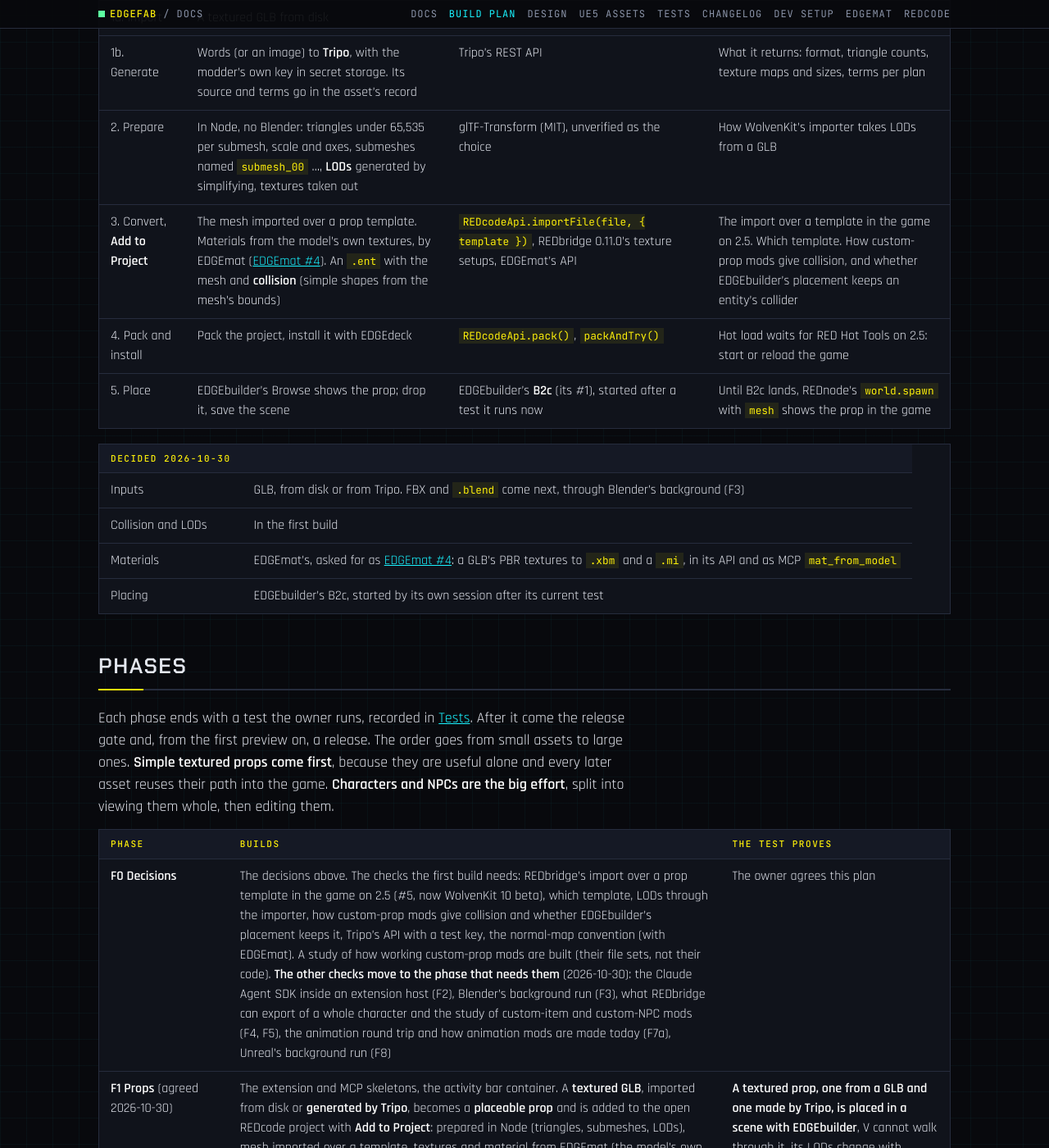
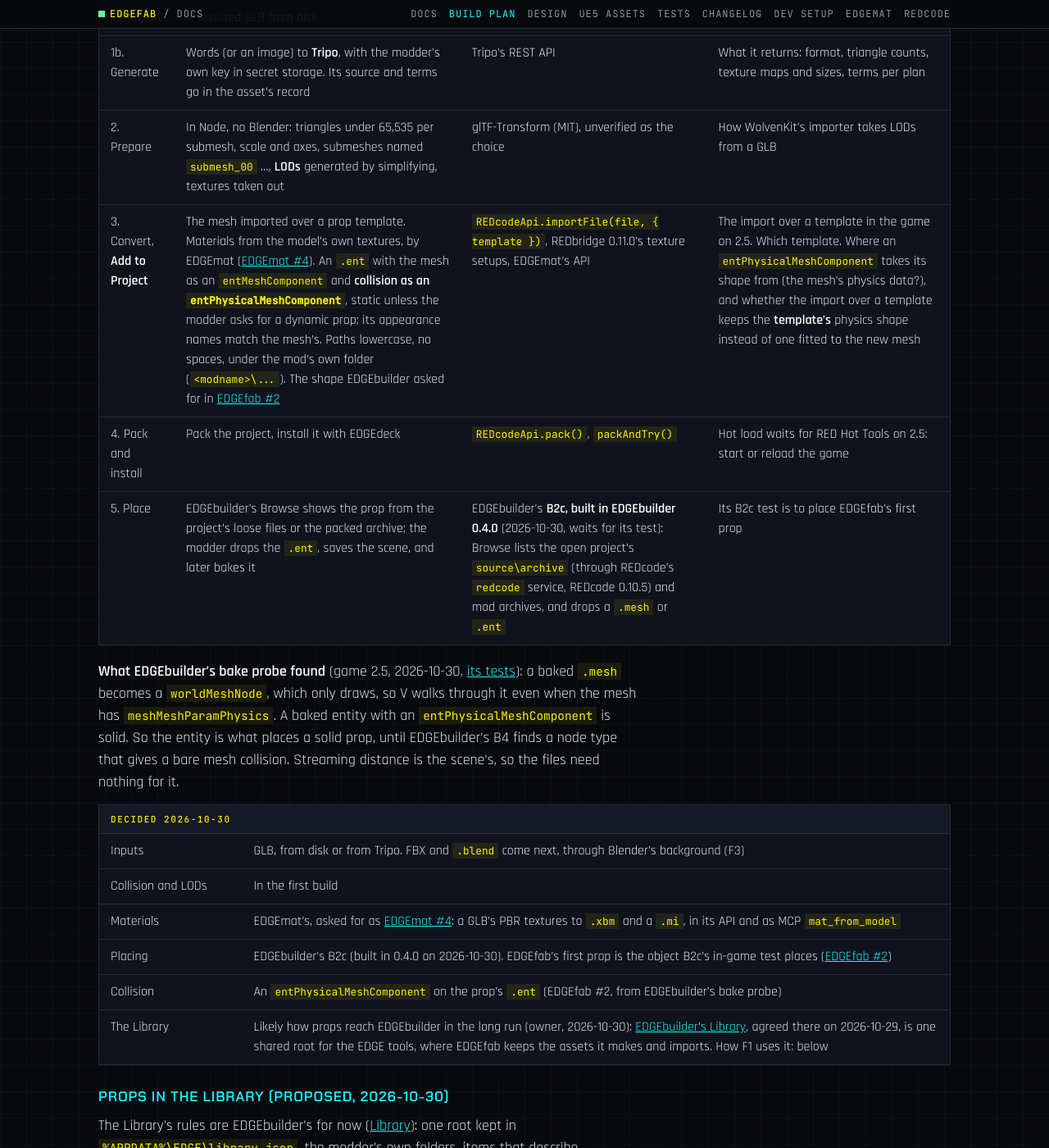
Before and after one commit to Edgemodders/EDGEfab, a Jekyll site: the page built from docs/plan.md, in a window 1280 px wide and 1400 px high, scrolled down 5261 px. Shown: the whole window at 82% size. Built offline with Jekyll 4.4.1, drawn with Linux system fonts in a browser that asks for light colours; some of the changed text lies outside the part shown.

Commit message:
Plan: EDGEbuilder's B2c is built; props get an entity with collision (#2); props in the Library, proposed
Co-Authored-By: Claude Opus 5.5 <noreply@anthropic.com>

```diff
--- a/docs/plan.md
+++ b/docs/plan.md
@@ -112,16 +112,34 @@ The owner's round trip: **import or generate a fully textured mesh, convert it t
 | 1a. Import | A textured GLB from disk | | |
 | 1b. Generate | Words (or an image) to **Tripo**, with the modder's own key in secret storage. Its source and terms go in the asset's record | Tripo's REST API | What it returns: format, triangle counts, texture maps and sizes, terms per plan |
 | 2. Prepare | In Node, no Blender: triangles under 65,535 per submesh, scale and axes, submeshes named `submesh_00` ..., **LODs** generated by simplifying, textures taken out | glTF-Transform (MIT), unverified as the choice | How WolvenKit's importer takes LODs from a GLB |
-| 3. Convert, **Add to Project** | The mesh imported over a prop template. Materials from the model's own textures, by EDGEmat ([EDGEmat #4](https://github.com/Edgemodders/EDGEmat/issues/4)). An `.ent` with the mesh and **collision** (simple shapes from the mesh's bounds) | `REDcodeApi.importFile(file, { template })`, REDbridge 0.11.0's texture setups, EDGEmat's API | The import over a template in the game on 2.5. Which template. How custom-prop mods give collision, and whether EDGEbuilder's placement keeps an entity's collider |
+| 3. Convert, **Add to Project** | The mesh imported over a prop template. Materials from the model's own textures, by EDGEmat ([EDGEmat #4](https://github.com/Edgemodders/EDGEmat/issues/4)). An `.ent` with the mesh as an `entMeshComponent` and **collision as an `entPhysicalMeshComponent`**, static unless the modder asks for a dynamic prop; its appearance names match the mesh's. Paths lowercase, no spaces, under the mod's own folder (`<modname>\...`). The shape EDGEbuilder asked for in [EDGEfab #2](https://github.com/Edgemodders/EDGEfab/issues/2) | `REDcodeApi.importFile(file, { template })`, REDbridge 0.11.0's texture setups, EDGEmat's API | The import over a template in the game on 2.5. Which template. Where an `entPhysicalMeshComponent` takes its shape from (the mesh's physics data?), and whether the import over a template keeps the **template's** physics shape instead of one fitted to the new mesh |
 | 4. Pack and install | Pack the project, install it with EDGEdeck | `REDcodeApi.pack()`, `packAndTry()` | Hot load waits for RED Hot Tools on 2.5: start or reload the game |
-| 5. Place | EDGEbuilder's Browse shows the prop; drop it, save the scene | EDGEbuilder's **B2c** (its #1), started after a test it runs now | Until B2c lands, REDnode's `world.spawn` with `mesh` shows the prop in the game |
+| 5. Place | EDGEbuilder's Browse shows the prop from the project's loose files or the packed archive; the modder drops the `.ent`, saves the scene, and later bakes it | EDGEbuilder's **B2c, built in EDGEbuilder 0.4.0** (2026-10-30, waits for its test): Browse lists the open project's `source\archive` (through REDcode's `redcode` service, REDcode 0.10.5) and mod archives, and drops a `.mesh` or `.ent` | Its B2c test is to place EDGEfab's first prop |
+
+**What EDGEbuilder's bake probe found** (game 2.5, 2026-10-30, [its tests](https://edgemodders.github.io/EDGEbuilder/testing.html#bake-probe)): a baked `.mesh` becomes a `worldMeshNode`, which only draws, so V walks through it even when the mesh has `meshMeshParamPhysics`. A baked entity with an `entPhysicalMeshComponent` is solid. So the entity is what places a solid prop, until EDGEbuilder's B4 finds a node type that gives a bare mesh collision. Streaming distance is the scene's, so the files need nothing for it.
 
 | Decided 2026-10-30 | |
 |---|---|
 | Inputs | GLB, from disk or from Tripo. FBX and `.blend` come next, through Blender's background (F3) |
 | Collision and LODs | In the first build |
 | Materials | EDGEmat's, asked for as [EDGEmat #4](https://github.com/Edgemodders/EDGEmat/issues/4): a GLB's PBR textures to `.xbm` and a `.mi`, in its API and as MCP `mat_from_model` |
-| Placing | EDGEbuilder's B2c, started by its own session after its current test |
+| Placing | EDGEbuilder's B2c (built in 0.4.0 on 2026-10-30). EDGEfab's first prop is the object B2c's in-game test places ([EDGEfab #2](https://github.com/Edgemodders/EDGEfab/issues/2)) |
+| Collision | An `entPhysicalMeshComponent` on the prop's `.ent` (EDGEfab #2, from EDGEbuilder's bake probe) |
+| The Library | Likely how props reach EDGEbuilder in the long run (owner, 2026-10-30): [EDGEbuilder's Library](https://edgemodders.github.io/EDGEbuilder/library.html), agreed there on 2026-10-29, is one shared root for the EDGE tools, where EDGEfab keeps the assets it makes and imports. How F1 uses it: below |
+
+### Props in the Library (proposed, 2026-10-30)
+
+The Library's rules are EDGEbuilder's for now ([Library](https://edgemodders.github.io/EDGEbuilder/library.html)): one root kept in `%APPDATA%\EDGE\library.json`, the modder's own folders, items that describe themselves, and a "came from" note on anything copied into a project. EDGEfab's part:
+
+| | Proposed |
+|---|---|
+| The item | A prop is a folder `<name>.prop/` with `prop.json`: its name, its source (a file, or a Tripo task) and license, the prepared GLB, the game files built and their game paths, the game and tool versions |
+| Where | A Library folder the modder picks. EDGEfab may be the first tool to need the Library: it then asks where, offering `Documents\EDGE Library`, as the rules say |
+| Add to Project | Copies the prop's game files into the project's `source\archive`, under `<modname>\`, with the "came from" note, so the project can be refreshed from the Library later |
+| Into the game | Unchanged: the project is packed and installed, and EDGEbuilder places the prop from the project or the archive (B2c). A Library prop that is in no deployed archive is "not in the game yet", a flag the Library page already names |
+| Without a Library | Add to Project builds the prop straight into the project, as today |
+
+Unverified: whether REDbridge's `project.import` builds in a folder outside a project (the item laid out as a small project, `source\raw` and `source\archive`), and whether EDGEbuilder's B3 Library tab lists other tools' items.
 
 ## Phases
 
@@ -129,7 +147,7 @@ Each phase ends with a test the owner runs, recorded in [Tests](testing.html). A
 
 | Phase | Builds | The test proves |
 |---|---|---|
-| **F0 Decisions** | The decisions above. The checks the first build needs: REDbridge's import over a prop template in the game on 2.5 (#5, now WolvenKit 10 beta), which template, LODs through the importer, how custom-prop mods give collision and whether EDGEbuilder's placement keeps it, Tripo's API with a test key, the normal-map convention (with EDGEmat). A study of how working custom-prop mods are built (their file sets, not their code). **The other checks move to the phase that needs them** (2026-10-30): the Claude Agent SDK inside an extension host (F2), Blender's background run (F3), what REDbridge can export of a whole character and the study of custom-item and custom-NPC mods (F4, F5), the animation round trip and how animation mods are made today (F7a), Unreal's background run (F8) | The owner agrees this plan |
+| **F0 Decisions** | The decisions above. The checks the first build needs: REDbridge's import over a prop template in the game on 2.5 (#5, now WolvenKit 10 beta), which template, LODs through the importer, how an `entPhysicalMeshComponent` gets its shape for a new mesh (that it is the way to collision was found by EDGEbuilder's bake probe), Tripo's API with a test key, the normal-map convention (with EDGEmat). A study of how working custom-prop mods are built (their file sets, not their code). **The other checks move to the phase that needs them** (2026-10-30): the Claude Agent SDK inside an extension host (F2), Blender's background run (F3), what REDbridge can export of a whole character and the study of custom-item and custom-NPC mods (F4, F5), the animation round trip and how animation mods are made today (F7a), Unreal's background run (F8) | The owner agrees this plan |
 | **F1 Props** (agreed 2026-10-30) | The extension and MCP skeletons, the activity bar container. A **textured GLB**, imported from disk or **generated by Tripo**, becomes a **placeable prop** and is added to the open REDcode project with **Add to Project**: prepared in Node (triangles, submeshes, LODs), mesh imported over a template, textures and material from EDGEmat (the model's own textures, [EDGEmat #4](https://github.com/Edgemodders/EDGEmat/issues/4)), an entity, simple collision, LODs, the source and license record. A page for it, in plain words, with checks. The release workflow copied from EDGEmat. Needs EDGEbuilder's **B2c** (its #1: mod archives and the open project in Browse). See [The first build](#the-first-build-agreed-2026-10-30) | **A textured prop, one from a GLB and one made by Tripo, is placed in a scene with EDGEbuilder**, V cannot walk through it, its LODs change with distance, and it stays after a restart. **First preview**, if the owner wants a release here |
 | **F3 Blender sources** (was Generated props; Tripo moved into F1 on 2026-10-30. Proposed right after F1) | FBX and `.blend` through Blender's background (`blender --background`): the scene to a GLB, then F1's path. Finding Blender, as REDcode's Edit in Blender does | A prop from a `.blend` and one from an FBX end up in an EDGEbuilder scene |
 | **F2 Workspace and prompts** | **Open in EDGEfab** on a `.mesh`, `.ent` or `.app` (REDcode's Game Assets and Project views, the Explorer, the editor's title menu, as EDGEmat's Open in EDGEmat is). The 3D view, parts and the part map, looks, history with undo. The agent and the prompt bar, with EDGEmat's tools. **Try it**: pack, hot load (REDnode), put it on V or spawn it | "Make the jacket green and the sleeves red" shows on V in the running game |
@@ -149,7 +167,7 @@ Filed as `request` issues when its phase starts, with the shape that would work:
 
 | Repo | Need | For |
 |---|---|---|
-| EDGEbuilder | Its B2c: Browse indexes mod archives and the open project, so EDGEfab's props can be placed (its #1, open since 2026-10-16; its session starts it after a test it runs now, as of 2026-10-30). Whether a placed entity keeps its collider is F0's check | F1 |
+| EDGEbuilder | Its B2c: Browse indexes mod archives and the open project, so EDGEfab's props can be placed (its #1). **Built in EDGEbuilder 0.4.0 on 2026-10-30**; it asked back for an entity with collision per prop ([EDGEfab #2](https://github.com/Edgemodders/EDGEfab/issues/2)) | F1 |
 | EDGEmat | **Materials from a textured model**: a GLB's PBR textures to `.xbm` and a `.mi`, in its API and as MCP `mat_from_model` ([EDGEmat #4](https://github.com/Edgemodders/EDGEmat/issues/4), filed 2026-10-30) | F1 |
 | EDGEmat | Its API and MCP tools on an asset EDGEfab has open: list parts and layers, apply colors or a material per part, save a look; a render per part for the part map | F2 |
 | REDcode | The 3D view embeddable in another extension's webview (or a shared viewer package), with several meshes on one rig and animation playback; stable context values for `.mesh`, `.ent` and `.app` in its views | F2, F5 |
```
Also changed, not shown: CLAUDE.md (+2 -2 lines).
